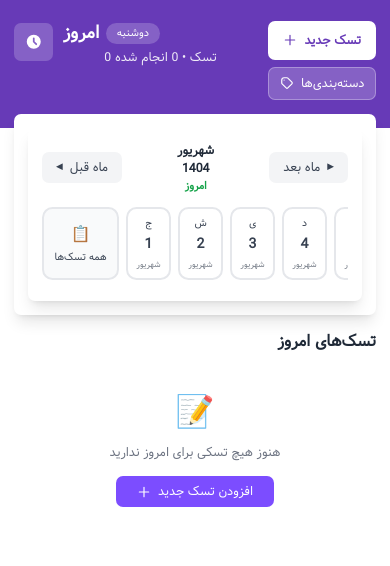
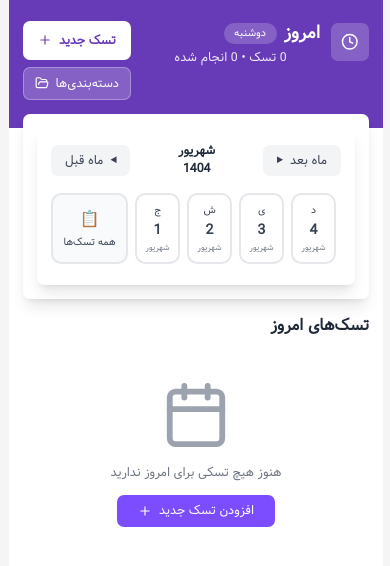
Before and after one commit to mbeigi-reza/ToDo-list, a React (Create React App) app: page /#/ in a window 390 px wide. Shown: the top 566 px of the page. Built offline with nearby package versions, Linux system fonts and the light colour scheme; the HTML template or start-up script is replaced by a standard one.

Commit message:
"feat: replace emojis with Lucide React icons throughout the app"

```diff
--- a/package.json
+++ b/package.json
@@ -2,7 +2,7 @@
   "name": "persian-todo-list",
   "version": "1.0.0",
   "private": true,
-  "homepage": ".",
+  "homepage": "https://YOUR_USERNAME.github.io/persian-todo-list",
   "dependencies": {
     "@fullcalendar/interaction": "^6.1.19",
     "@fullcalendar/moment": "^6.1.19",
--- a/src/components/HomePage/HomePage.jsx
+++ b/src/components/HomePage/HomePage.jsx
@@ -1,39 +1,23 @@
+// C:\Users\Dell\Desktop\ToDo-list\src\components\HomePage\HomePage.jsx
 import React, { useState } from 'react';
 import { useNavigate } from 'react-router-dom';
 import { useTasks } from '../../context/TaskContext';
 import HorizontalCalendar from './HorizontalCalendar';
 import TaskList from './TaskList';
+import {
+  Clock,
+  ListTodo,
+  Calendar,
+  Plus,
+  FolderOpen
+} from 'lucide-react';
 
 // آیکون‌های SVG بهینه‌شده برای موبایل
-const TodayIcon = () => (
-  <svg className="w-4 h-4 xs:w-5 xs:h-5" fill="currentColor" viewBox="0 0 20 20">
-    <path fillRule="evenodd" d="M10 18a8 8 0 100-16 8 8 0 000 16zm1-12a1 1 0 10-2 0v4a1 1 0 00.293.707l2.828 2.829a1 1 0 101.415-1.415L11 9.586V6z" clipRule="evenodd" />
-  </svg>
-);
-
-const AllTasksIcon = () => (
-  <svg className="w-4 h-4 xs:w-5 xs:h-5" fill="none" stroke="currentColor" viewBox="0 0 24 24">
-    <path strokeLinecap="round" strokeLinejoin="round" strokeWidth={2} d="M9 5H7a2 2 0 00-2 2v12a2 2 0 002 2h10a2 2 0 002-2V7a2 2 0 00-2-2h-2M9 5a2 2 0 002 2h2a2 2 0 002-2M9 5a2 2 0 012-2h2a2 2 0 012 2" />
-  </svg>
-);
-
-const CalendarIcon = () => (
-  <svg className="w-4 h-4 xs:w-5 xs:h-5" fill="none" stroke="currentColor" viewBox="0 0 24 24">
-    <path strokeLinecap="round" strokeLinejoin="round" strokeWidth={2} d="M8 7V3m8 4V3m-9 8h10M5 21h14a2 2 0 002-2V7a2 2 0 00-2-2H5a2 2 0 00-2 2v12a2 2 0 002 2z" />
-  </svg>
-);
-
-const AddTaskIcon = () => (
-  <svg className="w-3 h-3 xs:w-4 xs:h-4" fill="none" stroke="currentColor" viewBox="0 0 24 24">
-    <path strokeLinecap="round" strokeLinejoin="round" strokeWidth={2} d="M12 4v16m8-8H4" />
-  </svg>
-);
-
-const CategoriesIcon = () => (
-  <svg className="w-3 h-3 xs:w-4 xs:h-4" fill="none" stroke="currentColor" viewBox="0 0 24 24">
-    <path strokeLinecap="round" strokeLinejoin="round" strokeWidth={2} d="M7 7h.01M7 3h5c.512 0 1.024.195 1.414.586l7 7a2 2 0 010 2.828l-7 7a2 2 0 01-2.828 0l-7-7A1.994 1.994 0 013 12V7a4 4 0 014-4z" />
-  </svg>
-);
+const TodayIcon = () => <Clock className="w-3 h-3 xxxs:w-4 xxxs:h-4 xs:w-5 xs:h-5" />;
+const AllTasksIcon = () => <ListTodo className="w-3 h-3 xxxs:w-4 xxxs:h-4 xs:w-5 xs:h-5" />;
+const CalendarIcon = () => <Calendar className="w-3 h-3 xxxs:w-4 xxxs:h-4 xs:w-5 xs:h-5" />;
+const AddTaskIcon = () => <Plus className="w-2.5 h-2.5 xxxs:w-3 xxxs:h-3 xs:w-4 xs:h-4" />;
+const CategoriesIcon = () => <FolderOpen className="w-2.5 h-2.5 xxxs:w-3 xxxs:h-3 xs:w-4 xs:h-4" />;
 
 export default function HomePage() {
   const { tasks } = useTasks();
@@ -89,15 +73,15 @@ export default function HomePage() {
   };
 
   return (
-    <div className="min-h-screen bg-white min-w-xxs">
+    <div className="min-h-screen bg-white min-w-xxxs">
       {/* هدر کاملاً رسپانسیو */}
-      <div className="bg-primary-600 text-white pt-3 xxs:pt-4 xs:pt-6 pb-2 xxs:pb-3 xs:pb-4 px-2 xxs:px-3 xs:px-4">
-        <div className="flex flex-col xxs:flex-row xxs:justify-between xxs:items-start gap-1 xxs:gap-2 xs:gap-3">
+      <div className="bg-primary-600 text-white pt-2 xxxs:pt-3 xxs:pt-4 xs:pt-6 pb-1 xxxs:pb-2 xxs:pb-3 xs:pb-4 px-1 xxxs:px-2 xxs:px-3 xs:px-4">
+        <div className="flex flex-col xxxs:flex-row xxxs:justify-between xxxs:items-start gap-1 xxxs:gap-2 xs:gap-3">
           {/* بخش اطلاعات اصلی */}
           <div className="flex-1 min-w-0">
-            <div className="flex items-start gap-2 xxs:gap-3 space-x-reverse">
+            <div className="flex items-start gap-1 xxxs:gap-2 xxs:gap-3">
               {/* آیکون وضعیت */}
-              <div className="bg-white bg-opacity-20 p-2 xxs:p-3 rounded-lg flex-shrink-0 mt-0.5">
+              <div className="bg-white bg-opacity-20 p-1.5 xxxs:p-2 xxs:p-3 rounded-lg flex-shrink-0 mt-0.5">
                 <div className="text-white">
                   {getStatusIcon()}
                 </div>
@@ -105,15 +89,15 @@ export default function HomePage() {
 
               {/* متن‌ها */}
               <div className="flex-1 min-w-0 overflow-hidden">
-                <div className="flex flex-col xxs:flex-row xxs:items-center gap-1 xxs:gap-2">
-                  <h1 className="text-base xxs:text-lg xs:text-xl font-bold truncate">{getPageTitle()}</h1>
+                <div className="flex flex-col xxxs:flex-row xxxs:items-center gap-0.5 xxxs:gap-1 xxs:gap-2">
+                  <h1 className="text-sm xxxs:text-base xxs:text-lg xs:text-xl font-bold truncate">{getPageTitle()}</h1>
                   {selectedDate !== null && (
-                    <span className="bg-white bg-opacity-20 px-2 xxs:px-3 py-1 rounded-full text-xxs xxs:text-xs self-start xxs:self-auto whitespace-nowrap flex-shrink-0 mt-0.5 xxs:mt-0">
+                    <span className="bg-white bg-opacity-20 px-1.5 xxxs:px-2 xxs:px-3 py-0.5 xxxs:py-1 rounded-full text-xxxs xxxs:text-xxs xxs:text-xs self-start xxxs:self-auto whitespace-nowrap flex-shrink-0 mt-0.5 xxxs:mt-0">
                       {getDayName(selectedDate)}
                     </span>
                   )}
                 </div>
-                <p className="text-xxs xxs:text-xs xs:text-sm opacity-90 mt-1 whitespace-nowrap">
+                <p className="text-xxxs xxxs:text-xxs xxs:text-xs xs:text-sm opacity-90 mt-0.5 xxxs:mt-1 whitespace-nowrap">
                   {totalTasks} تسک • {completedTasks} انجام شده
                 </p>
               </div>
@@ -121,39 +105,39 @@ export default function HomePage() {
 
             {/* نوار پیشرفت - در موبایل‌های بسیار کوچک مخفی */}
             {totalTasks > 0 && (
-              <div className="hidden xxs:block bg-white bg-opacity-20 rounded-full h-1.5 xs:h-2 mt-2 xs:mt-3">
+              <div className="hidden xxxs:block bg-white bg-opacity-20 rounded-full h-1 xxxs:h-1.5 xs:h-2 mt-1 xxxs:mt-2 xs:mt-3">
                 <div
-                  className="bg-green-400 h-1.5 xs:h-2 rounded-full transition-all duration-500"
+                  className="bg-green-400 h-1 xxxs:h-1.5 xs:h-2 rounded-full transition-all duration-500"
                   style={{ width: `${completionPercentage}%` }}
                 ></div>
               </div>
             )}
           </div>
 
-          {/* دکمه‌های عمل - کاملاً فشرده */}
-          <div className="flex flex-row xxs:flex-col mb-4 gap-1 xxs:gap-2 mt-2 xxs:mt-0">
+          {/* دکمه‌های عمل - کاملاً فشرده - سمت راست */}
+          <div className="flex flex-row xxxs:flex-col mb-4 gap-0.5 xxxs:gap-1 xxs:gap-2 mt-1 xxxs:mt-2 xxs:mt-0">
             <button
               onClick={() => navigate('/add')}
-              className="flex-1 xxs:flex-none bg-white text-primary-600 px-2 xxs:px-3 py-1 xxs:py-2 xs:py-3 rounded-lg font-semibold text-xxs xxs:text-xs xs:text-sm flex items-center justify-center gap-1 xxs:gap-2 space-x-reverse hover:bg-opacity-90 transition-all whitespace-nowrap min-h-[2rem] xxs:min-h-[2.5rem]"
+              className="flex-1 xxxs:flex-none bg-white text-primary-600 px-1.5 xxxs:px-2 xxs:px-3 xs:py-3 rounded-lg font-semibold text-xxxs xxxs:text-xxs xxs:text-xs xs:text-sm flex items-center justify-center gap-0.5 xxxs:gap-1 xxs:gap-2 hover:bg-opacity-90 transition-all whitespace-nowrap min-h-[1.75rem] xxxs:min-h-[2rem] xxs:min-h-[2.5rem]"
             >
+              <span>تسک جدید</span>
               <AddTaskIcon />
-              <span>تسک جدید</span>
             </button>
 
             <button
               onClick={() => navigate('/categories')}
-              className="flex-1 xxs:flex-none bg-white bg-opacity-20 text-white px-2 xxs:px-3 py-1 xxs:py-2 rounded-lg font-medium text-xxs xxs:text-xs xs:text-sm flex items-center justify-center gap-1 xxs:gap-2 space-x-reverse hover:bg-opacity-30 transition-all border border-white border-opacity-30 whitespace-nowrap min-h-[2rem]"
+              className="flex-1 xxxs:flex-none bg-white bg-opacity-20 text-white px-1.5 xxxs:px-2 xxs:px-3 py-0.5 xxxs:py-1 xxs:py-2 rounded-lg font-medium text-xxxs xxxs:text-xxs xxs:text-xs xs:text-sm flex items-center justify-center gap-0.5 xxxs:gap-1 xxs:gap-2 hover:bg-opacity-30 transition-all border border-white border-opacity-30 whitespace-nowrap min-h-[1.75rem]"
             >
+              <span>دسته‌بندی‌ها</span>
               <CategoriesIcon />
-              <span>دسته‌بندی‌ها</span>
             </button>
           </div>
         </div>
 
         {/* اطلاعات آماری - در موبایل‌های بسیار کوچک مخفی */}
         {selectedDate !== null && totalTasks > 0 && (
-          <div className="hidden xxs:flex justify-end mt-2 xs:mt-3 pt-2 xs:pt-3 border-t border-white border-opacity-20">
-            <div className="bg-white bg-opacity-20 px-2 xs:px-3 py-1 rounded-full text-xxs xxs:text-xs">
+          <div className="hidden xxxs:flex justify-end mt-1 xxxs:mt-2 xs:mt-3 pt-1 xxxs:pt-2 xs:pt-3 border-t border-white border-opacity-20">
+            <div className="bg-white bg-opacity-20 px-1.5 xxxs:px-2 xs:px-3 py-0.5 xxxs:py-1 rounded-full text-xxxs xxxs:text-xxs xxs:text-xs">
               {completionPercentage}% تکمیل شده
             </div>
           </div>
@@ -161,7 +145,7 @@ export default function HomePage() {
       </div>
 
       {/* تقویم افقی */}
-      <div className="bg-white mx-1 xxs:mx-2 xs:mx-4 -mt-2 xxs:-mt-3 xs:-mt-4 rounded-lg shadow-lg p-2 xxs:p-3 xs:p-4 z-10 relative">
+      <div className="bg-white mx-0.5 xxxs:mx-1 xxs:mx-2 xs:mx-4 -mt-1 xxxs:-mt-2 xxs:-mt-3 xs:-mt-4 rounded-lg shadow-lg p-1 xxxs:p-2 xxs:p-3 xs:p-4 z-10 relative">
         <HorizontalCalendar
           selectedDate={selectedDate}
           onDateChange={setSelectedDate}
@@ -169,8 +153,8 @@ export default function HomePage() {
       </div>
 
       {/* لیست تسک‌ها */}
-      <div className="p-2 xxs:p-3 xs:p-4 md:p-6">
-        <h2 className="text-sm xxs:text-base xs:text-lg md:text-xl font-bold mb-2 xxs:mb-3 xs:mb-4 md:mb-6 text-right text-gray-800 truncate">
+      <div className="p-1 xxxs:p-2 xxs:p-3 xs:p-4 md:p-6">
+        <h2 className="text-xs xxxs:text-sm xxs:text-base xs:text-lg md:text-xl font-bold mb-1 xxxs:mb-2 xxs:mb-3 xs:mb-4 md:mb-6 text-right text-gray-800 truncate">
           {selectedDate === null
             ? "همه تسک‌های شما"
             : isToday(selectedDate)
@@ -180,11 +164,16 @@ export default function HomePage() {
         </h2>
 
         {filteredTasks.length === 0 ? (
-          <div className="text-center py-4 xxs:py-6 xs:py-8">
-            <div className="text-gray-400 text-2xl xxs:text-3xl xs:text-4xl md:text-6xl mb-2 xxs:mb-3 xs:mb-4">
-              {selectedDate === null ? '📋' : isToday(selectedDate) ? '📝' : '📅'}
+          <div className="text-center py-2 xxxs:py-4 xxs:py-6 xs:py-8">
+            <div className="text-gray-400 mb-1 xxxs:mb-2 xxs:mb-3 xs:mb-4">
+              {selectedDate === null ?
+                <ListTodo className="w-8 h-8 xxxs:w-12 xxxs:h-12 xxs:w-16 xxs:h-16 xs:w-20 xs:h-20 md:w-24 md:h-24 mx-auto" /> :
+                isToday(selectedDate) ?
+                <Calendar className="w-8 h-8 xxxs:w-12 xxxs:h-12 xxs:w-16 xxs:h-16 xs:w-20 xs:h-20 md:w-24 md:h-24 mx-auto" /> :
+                <Calendar className="w-8 h-8 xxxs:w-12 xxxs:h-12 xxs:w-16 xxs:h-16 xs:w-20 xs:h-20 md:w-24 md:h-24 mx-auto" />
+              }
             </div>
-            <p className="text-gray-500 mb-2 xxs:mb-3 xs:mb-4 text-xxs xxs:text-xs xs:text-sm md:text-base px-1 xxs:px-2 text-ellipsis-2">
+            <p className="text-gray-500 mb-1 xxxs:mb-2 xxs:mb-3 xs:mb-4 text-xxxs xxxs:text-xxs xxs:text-xs xs:text-sm md:text-base px-0.5 xxxs:px-1 xxs:px-2 text-ellipsis-2">
               {selectedDate === null
                 ? 'هنوز هیچ تسکی ایجاد نکرده‌اید'
                 : isToday(selectedDate)
@@ -194,10 +183,10 @@ export default function HomePage() {
             </p>
             <button
               onClick={() => navigate('/add')}
-              className="bg-primary-500 hover:bg-primary-600 text-white px-3 xxs:px-4 xs:px-6 py-1 xxs:py-2 rounded-lg font-medium text-xxs xxs:text-xs xs:text-sm md:text-base flex items-center justify-center gap-1 xxs:gap-2 space-x-reverse mx-auto"
+              className="bg-primary-500 hover:bg-primary-600 text-white px-2 xxxs:px-3 xxs:px-4 xs:px-6 py-0.5 xxxs:py-1 xxs:py-2 rounded-lg font-medium text-xxxs xxxs:text-xxs xxs:text-xs xs:text-sm md:text-base flex items-center justify-center gap-0.5 xxxs:gap-1 xxs:gap-2 mx-auto"
             >
+              <span>افزودن تسک جدید</span>
               <AddTaskIcon />
-              <span>افزودن تسک جدید</span>
             </button>
           </div>
         ) : (
--- a/src/components/HomePage/HorizontalCalendar.jsx
+++ b/src/components/HomePage/HorizontalCalendar.jsx
@@ -201,53 +201,57 @@ export default function HorizontalCalendar({ selectedDate, onDateChange }) {
   };
 
   return (
-    <div className="bg-white p-2 xxs:p-3 xs:p-4 shadow-lg rounded-lg">
+    <div className="bg-white p-1 xxxs:p-2 xxs:p-3 xs:p-4 shadow-lg rounded-lg">
       {/* کنترل ماه - کاملاً رسپانسیو */}
-      <div className="flex justify-between items-center mb-2 xxs:mb-3 xs:mb-4">
+      <div className="flex justify-between items-center mb-1 xxxs:mb-2 xxs:mb-3 xs:mb-4">
         <button
-          onClick={handlePrevMonth}
-          className="px-2 xxs:px-3 xs:px-4 py-1 xxs:py-2 bg-gray-100 rounded-lg hover:bg-gray-200 transition-colors text-gray-700 flex items-center space-x-1 xxs:space-x-2 space-x-reverse text-xxs xxs:text-xs xs:text-sm"
+          onClick={handleNextMonth}
+          className="px-1.5 xxxs:px-2 xxs:px-3 xs:px-4 py-0.5 xxxs:py-1 xxs:py-2 bg-gray-100 rounded-lg hover:bg-gray-200 transition-colors text-gray-700 flex items-center gap-0.5 xxxs:gap-1 xxs:gap-2 text-xxxs xxxs:text-xxs xxs:text-xs xs:text-sm"
         >
-          <span className="text-xxs">◀</span>
-          <span className="hidden xxs:inline">ماه قبل</span>
+          <span className="hidden xxxs:inline">ماه بعد</span>
+          <span className="text-xxxs xxxs:text-xxs">▶</span>
         </button>
 
-        <div className="text-xs xxs:text-sm xs:text-base md:text-lg font-semibold text-gray-800 text-center px-1">
-          <div className="text-xxs xxs:text-xs xs:text-sm">{months[currentMonth.jm - 1]}</div>
-          <div className="text-xxs xxs:text-xs xs:text-sm">{currentMonth.jy}</div>
+        <div className="text-xxxs xxxs:text-xs xxs:text-sm xs:text-base md:text-lg font-semibold text-gray-800 text-center px-0.5 xxxs:px-1">
+          <div className="text-xxxs xxxs:text-xxs xxs:text-xs xs:text-sm">{months[currentMonth.jm - 1]}</div>
+          <div className="text-xxxs xxxs:text-xxs xxs:text-xs xs:text-sm">{currentMonth.jy}</div>
           {isCurrentMonthToday() && (
-            <div className="text-xxs xxs:text-xs text-green-600 mt-0.5">امروز</div>
+            <div className="text-xxxs xxxs:text-xxs text-green-600 mt-0.5"></div>
           )}
         </div>
 
         <button
-          onClick={handleNextMonth}
-          className="px-2 xxs:px-3 xs:px-4 py-1 xxs:py-2 bg-gray-100 rounded-lg hover:bg-gray-200 transition-colors text-gray-700 flex items-center space-x-1 xxs:space-x-2 space-x-reverse text-xxs xxs:text-xs xs:text-sm"
+          onClick={handlePrevMonth}
+          className="px-1.5 xxxs:px-2 xxs:px-3 xs:px-4 py-0.5 xxxs:py-1 xxs:py-2 bg-gray-100 rounded-lg hover:bg-gray-200 transition-colors text-gray-700 flex items-center gap-0.5 xxxs:gap-1 xxs:gap-2 text-xxxs xxxs:text-xxs xxs:text-xs xs:text-sm"
         >
-          <span className="hidden xxs:inline">ماه بعد</span>
-          <span className="text-xxs">▶</span>
+          <span className="text-xxxs xxxs:text-xxs">◀</span>
+          <span className="hidden xxxs:inline">ماه قبل</span>
         </button>
       </div>
 
-      {/* روزها - کاملاً رسپانسیو */}
+      {/* روزها - کاملاً رسپانسیو - از راست به چپ */}
       <div
         ref={scrollContainerRef}
-        className="flex overflow-x-auto space-x-1 xxs:space-x-2 space-x-reverse pb-1 xxs:pb-2 scrollbar-hide"
-        style={{ scrollBehavior: 'smooth' }}
+        className="flex overflow-x-auto gap-0.5 xxxs:gap-1 xxs:gap-2 pb-0.5 xxxs:pb-1 xxs:pb-2 scrollbar-hide"
+        style={{ scrollBehavior: 'smooth', direction: 'ltr' }}
       >
         {/* همه تسک‌ها */}
         <div
           onClick={handleShowAllTasks}
           className={`
-            min-w-[45px] xxs:min-w-[50px] xs:min-w-[60px] md:min-w-[80px] p-1 xxs:p-2 xs:p-3 rounded-xl text-center cursor-pointer transition-all flex flex-col items-center justify-center border-2 flex-shrink-0
+            min-w-[35px] xxxs:min-w-[40px] xxs:min-w-[50px] xs:min-w-[60px] md:min-w-[80px]
+            p-0.5 xxxs:p-1 xxs:p-2 xs:p-3 rounded-xl text-center cursor-pointer transition-all
+            flex flex-col items-center justify-center border-2 flex-shrink-0
             ${isAllTasksSelected
               ? 'bg-primary-600 text-white shadow-lg transform scale-105 border-primary-600'
               : 'bg-gray-50 hover:bg-gray-100 text-gray-700 border-gray-200 hover:border-gray-300'
             }
           `}
         >
-          <div className="text-sm xxs:text-base xs:text-lg mb-0.5 xxs:mb-1">📋</div>
-          <div className="text-[8px] xxs:text-[9px] xs:text-[10px] md:text-xs font-medium whitespace-nowrap">همه تسک‌ها</div>
+          <div className="text-xs xxxs:text-sm xxs:text-base xs:text-lg mb-0.5">📋</div>
+          <div className="text-[7px] xxxs:text-[8px] xxs:text-[9px] xs:text-[10px] md:text-xs font-medium whitespace-nowrap">
+            همه تسک‌ها
+          </div>
         </div>
 
         {/* روزهای ماه */}
@@ -262,7 +266,9 @@ export default function HorizontalCalendar({ selectedDate, onDateChange }) {
               onClick={() => onDateChange(date)}
               data-today={today}
               className={`
-                min-w-[30px] xxs:min-w-[35px] xs:min-w-[45px] md:min-w-[60px] p-1 xxs:p-2 rounded-xl text-center cursor-pointer transition-all flex flex-col items-center justify-center border-2 flex-shrink-0
+                min-w-[25px] xxxs:min-w-[28px] xxs:min-w-[35px] xs:min-w-[45px] md:min-w-[60px]
+                p-0.5 xxxs:p-1 xxs:p-2 rounded-xl text-center cursor-pointer transition-all
+                flex flex-col items-center justify-center border-2 flex-shrink-0
                 ${selected
                   ? 'bg-primary-600 text-white shadow-lg transform scale-105 border-primary-600'
                   : today
@@ -271,13 +277,13 @@ export default function HorizontalCalendar({ selectedDate, onDateChange }) {
                 }
               `}
             >
-              <div className={`text-[8px] xxs:text-[9px] xs:text-[10px] md:text-xs font-medium ${today && !selected ? 'text-primary-700' : ''}`}>
+              <div className={`text-[7px] xxxs:text-[8px] xxs:text-[9px] xs:text-[10px] md:text-xs font-medium ${today && !selected ? 'text-primary-700' : ''}`}>
                 {getDayName(date)}
               </div>
-              <div className={`text-xs xxs:text-sm xs:text-base md:text-base font-bold mt-0.5 xxs:mt-1 ${today && !selected ? 'text-primary-700' : ''}`}>
+              <div className={`text-[10px] xxxs:text-xs xxs:text-sm xs:text-base md:text-base font-bold mt-0.5 ${today && !selected ? 'text-primary-700' : ''}`}>
                 {dayNumber}
               </div>
-              <div className="text-[6px] xxs:text-[7px] xs:text-[8px] md:text-[10px] mt-0.5 xxs:mt-1 opacity-70">
+              <div className="text-[5px] xxxs:text-[6px] xxs:text-[7px] xs:text-[8px] md:text-[10px] mt-0.5 opacity-70">
                 {date.toLocaleDateString('fa-IR', { month: 'short' })}
               </div>
             </div>
--- a/src/index.css
+++ b/src/index.css
@@ -9,19 +9,109 @@
   font-style: normal;
 }
 
-body {
-  font-family: "Vazir", sans-serif;
+/* فقط از فونت Vazir.ttf استفاده می‌کنیم و وزن‌های مختلف رو با font-weight تنظیم می‌کنیم */
+/* فونت‌های دیگر رو حذف کردیم چون فایل‌هایشون وجود نداره */
+
+/* ریست استایل‌های پیش‌فرض */
+* {
+  box-sizing: border-box;
+  margin: 0;
+  padding: 0;
 }
 
-@layer base {
+html {
+  width: 100%;
+  overflow-x: hidden;
+}
+
+body {
+  font-family: "Vazir", "Tahoma", "Arial", sans-serif;
+  margin: 0;
+  padding: 0;
+  direction: rtl;
+  min-width: 250px;
+  max-width: 100vw;
+  overflow-x: hidden;
+  background-color: #f5f5f5;
+  line-height: 1.6;
+  -webkit-font-smoothing: antialiased;
+  -moz-osx-font-smoothing: grayscale;
+  font-weight: normal; /* وزن پیش‌فرض */
+}
+
+/* برای سایزهای زیر 250px */
+@media (max-width: 249px) {
+  html {
+    font-size: 10px;
+  }
+
+  body {
+    min-width: 100vw;
+    padding: 0 1px;
+  }
+
+  /* جلوگیری از overflow در المان‌های خاص */
+  .container-fix {
+    max-width: 100vw;
+    overflow-x: hidden;
+  }
+
+  /* تصحیح padding و margin برای المان‌ها */
+  .responsive-padding {
+    padding-left: 2px;
+    padding-right: 2px;
+  }
+}
+
+/* برای سایزهای 250px تا 279px */
+@media (min-width: 250px) and (max-width: 279px) {
+  html {
+    font-size: 11px;
+  }
+
+  body {
+    padding: 0 3px;
+  }
+}
+
+/* برای سایزهای 280px تا 359px */
+@media (min-width: 280px) and (max-width: 359px) {
+  html {
+    font-size: 12px;
+  }
+
+  body {
+    padding: 0 4px;
+  }
+}
+
+/* برای سایزهای 360px تا 767px */
+@media (min-width: 360px) and (max-width: 767px) {
   html {
     font-size: 14px;
   }
 
-  @media (min-width: 768px) {
-    html {
-      font-size: 16px;
-    }
+  body {
+    padding: 0 8px;
+  }
+}
+
+/* برای سایزهای 768px به بالا */
+@media (min-width: 768px) {
+  html {
+    font-size: 16px;
+  }
+
+  body {
+    padding: 0 12px;
+  }
+}
+
+/* برای دسکتاپ بزرگ */
+@media (min-width: 1200px) {
+  body {
+    max-width: 1200px;
+    margin: 0 auto;
   }
 }
 
@@ -34,3 +124,181 @@ body {
 .scrollbar-hide::-webkit-scrollbar {
   display: none;
 }
+
+/* اسکرول بار زیبا برای مرورگرهای وبکیت */
+::-webkit-scrollbar {
+  width: 6px;
+  height: 6px;
+}
+
+::-webkit-scrollbar-track {
+  background: #f1f1f1;
+  border-radius: 10px;
+}
+
+::-webkit-scrollbar-thumb {
+  background: #c1c1c1;
+  border-radius: 10px;
+}
+
+::-webkit-scrollbar-thumb:hover {
+  background: #a8a8a8;
+}
+
+/* انتخاب متن */
+::selection {
+  background-color: #7C4DFF;
+  color: white;
+}
+
+::-moz-selection {
+  background-color: #7C4DFF;
+  color: white;
+}
+
+/* فوکوس برای دسترسی‌پذیری */
+button:focus,
+input:focus,
+textarea:focus,
+select:focus {
+  outline: 2px solid #7C4DFF;
+  outline-offset: 2px;
+}
+
+/* انیمیشن‌های سفارشی */
+@keyframes fadeIn {
+  from {
+    opacity: 0;
+    transform: translateY(10px);
+  }
+  to {
+    opacity: 1;
+    transform: translateY(0);
+  }
+}
+
+.fade-in {
+  animation: fadeIn 0.3s ease-in-out;
+}
+
+@keyframes slideInFromRight {
+  from {
+    opacity: 0;
+    transform: translateX(20px);
+  }
+  to {
+    opacity: 1;
+    transform: translateX(0);
+  }
+}
+
+.slide-in-right {
+  animation: slideInFromRight 0.3s ease-in-out;
+}
+
+/* کلاس‌های کمکی */
+.text-ellipsis-2 {
+  display: -webkit-box;
+  -webkit-line-clamp: 2;
+  -webkit-box-orient: vertical;
+  overflow: hidden;
+}
+
+.text-ellipsis-3 {
+  display: -webkit-box;
+  -webkit-line-clamp: 3;
+  -webkit-box-orient: vertical;
+  overflow: hidden;
+}
+
+/* تصحیح برای المان‌های فرم */
+input, textarea, select {
+  font-family: "Vazir", "Tahoma", "Arial", sans-serif;
+}
+
+/* تصحیح برای دکمه‌ها */
+button {
+  font-family: "Vazir", "Tahoma", "Arial", sans-serif;
+  cursor: pointer;
+}
+
+/* تصحیح برای لینک‌ها */
+a {
+  color: inherit;
+  text-decoration: none;
+}
+
+a:hover {
+  color: #7C4DFF;
+}
+
+/* کلاس برای جلوگیری از انتخاب متن */
+.no-select {
+  -webkit-user-select: none;
+  -moz-user-select: none;
+  -ms-user-select: none;
+  user-select: none;
+}
+
+/* کلاس برای تصاویر رسپانسیو */
+.responsive-image {
+  max-width: 100%;
+  height: auto;
+  display: block;
+}
+
+/* تصحیح برای لیست‌ها */
+ul, ol {
+  padding-right: 1.5rem;
+}
+
+/* کلاس برای سایه‌های سفارشی */
+.custom-shadow {
+  box-shadow: 0 2px 8px rgba(0, 0, 0, 0.1);
+}
+
+.custom-shadow-lg {
+  box-shadow: 0 4px 20px rgba(0, 0, 0, 0.15);
+}
+
+/* کلاس برای گرادیانت */
+.gradient-primary {
+  background: linear-gradient(135deg, #7C4DFF 0%, #673AB7 100%);
+}
+
+/* کلاس برای backdrop blur */
+.backdrop-blur {
+  backdrop-filter: blur(10px);
+  -webkit-backdrop-filter: blur(10px);
+}
+
+/* تصحیح برای حالت تاریک (اگر نیاز باشد) */
+@media (prefers-color-scheme: dark) {
+  body {
+    background-color: #1a1a1a;
+    color: #ffffff;
+  }
+}
+
+/* پشتیبانی از دستگاه‌های لمسی */
+@media (hover: none) and (pointer: coarse) {
+  button:hover {
+    background-color: inherit;
+  }
+
+  .hover-effect:active {
+    transform: scale(0.98);
+  }
+}
+
+/* پشتیبانی از چاپ */
+@media print {
+  body {
+    background: white;
+    color: black;
+  }
+
+  .no-print {
+    display: none !important;
+  }
+}
--- a/tailwind.config.js
+++ b/tailwind.config.js
@@ -16,15 +16,17 @@ module.exports = {
         }
       },
       screens: {
-        'xxs': '280px',   // موبایل‌های بسیار کوچک
-        'xs': '360px',    // موبایل‌های کوچک
-        'sm': '640px',    // موبایل‌های معمولی
-        'md': '768px',    // تبلت
-        'lg': '1024px',   // دسکتاپ کوچک
-        'xl': '1280px',   // دسکتاپ
-        '2xl': '1536px',  // دسکتاپ بزرگ
+        'xxxs': '250px',   // موبایل‌های بسیار بسیار کوچک
+        'xxs': '280px',    // موبایل‌های بسیار کوچک
+        'xs': '360px',     // موبایل‌های کوچک
+        'sm': '640px',     // موبایل‌های معمولی
+        'md': '768px',     // تبلت
+        'lg': '1024px',    // دسکتاپ کوچک
+        'xl': '1280px',    // دسکتاپ
+        '2xl': '1536px',   // دسکتاپ بزرگ
       },
       fontSize: {
+        'xxxs': ['0.5rem', '0.75rem'],  // 8px
         'xxs': ['0.625rem', '0.75rem'], // 10px
         'xs': ['0.75rem', '1rem'],      // 12px
         'sm': ['0.875rem', '1.25rem'],  // 14px
@@ -34,8 +36,14 @@ module.exports = {
         '2xl': ['1.5rem', '2rem'],      // 24px
       },
       spacing: {
+        '1.5': '0.375rem',
+        '2.5': '0.625rem',
         '18': '4.5rem',
         '88': '22rem',
+      },
+      minWidth: {
+        'xxxs': '250px',
+        'xxs': '280px',
       }
     },
   },
```
Also changed, not shown: src/components/AddTaskPage/AddTaskPage.jsx (+19 -20 lines), src/components/AddTaskPage/Calendar.jsx (+13 -9 lines), src/components/AddTaskPage/CategorySelect.jsx (+12 -4 lines), src/components/AddTaskPage/TaskForm.jsx (+9 -5 lines), src/components/HomePage/TaskList.jsx (+30 -23 lines), 1 other file (tests, documents, lock files or other folders).
